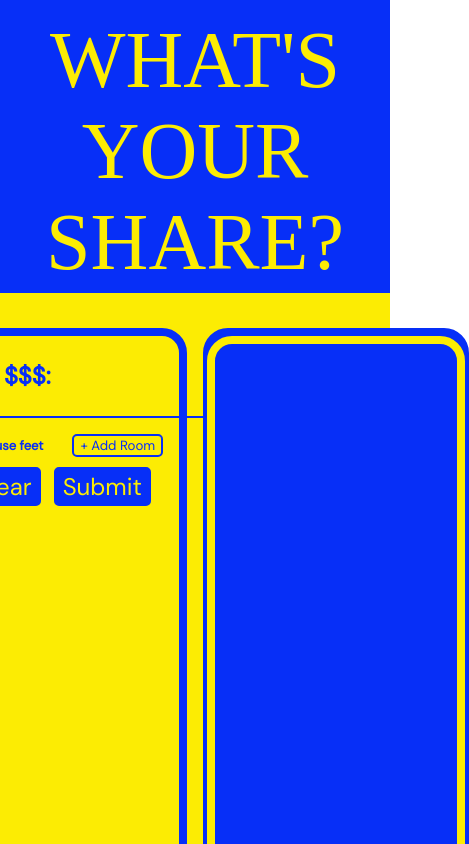
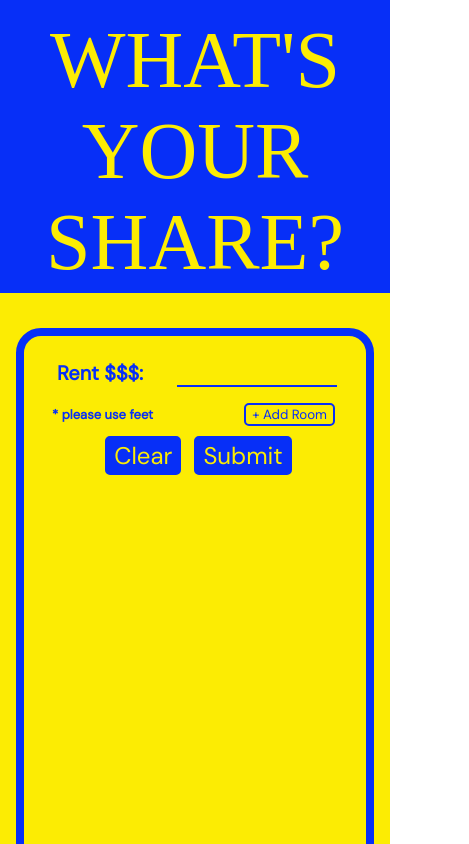
Before and after one commit to bnikom/rent-calculator, a React (Create React App) app: page / in a window 390 px wide. Shown: the top 844 px of the page, 469 px wide, since content can reach past the window. Built offline with nearby package versions, Linux system fonts and the light colour scheme; a web font is replaced by a local one.

Commit message:
fix: add styling for responsive screen sizes

```diff
--- a/src/components/ApartmentSize.scss
+++ b/src/components/ApartmentSize.scss
@@ -5,7 +5,6 @@ form {
   border-radius: 25px;
   border: 8px solid #072ff7;
   min-width: 250px;
-  width: 40vw;
   max-width: 480px;
   min-height: 70vh;
   color: #072ff7;
@@ -14,8 +13,25 @@ form {
   .room {
     border: 1.5px solid #072ff7;
     margin-top: 10px;
-    width: 35vw;
-    max-width: 440px;
+  }
+
+  @media screen and (max-width: 930px) {
+    .room {
+      width: 73vw;
+    }
+
+    form {
+      padding-left: 15px;
+      padding-right: 15px;
+      width: 80vw;
+    }
+  }
+
+  @media screen and (min-width: 930px) {
+    .room {
+      width: 35vw;
+      max-width: 440px;
+    }
   }
 
   .rent {
@@ -39,6 +55,12 @@ form {
       margin: 2px 25px 2px 2px;
     }
 
+    @media screen and (max-width: 930px) {
+      label {
+        font-size: 20px;
+      }
+    }
+
     #closeButton {
       position: relative;
       right: -7px;
@@ -51,6 +73,13 @@ form {
       background: transparent;
       border: none;
       border-bottom: 2px solid #072ff7;
+    }
+
+    @media screen and (max-width: 930px) {
+      input[type="number"],
+      input[type="text"] {
+        width: 40vw;
+      }
     }
 
     button {
@@ -67,6 +96,12 @@ form {
     .room-type {
       text-transform: lowercase;
       font-size: 16px;
+    }
+    @media screen and (max-width: 930px) {
+      .room-type {
+        text-transform: lowercase;
+        font-size: 14px;
+      }
     }
 
     border: none;
@@ -132,16 +167,30 @@ form {
   }
 }
 
+@media screen and (max-width: 930px) {
+  form {
+    flex-direction: column;
+    row-gap: 0;
+    max-width: 100%;
+  }
+}
+
+@media screen and (min-width: 930px) {
+  form {
+    width: 40vw;
+  }
+}
+
 .results {
   display: flex;
   flex-direction: column;
   align-items: center;
-  margin-left: 4vw;
+
   max-height: 700px;
 
   .border-yellow {
     width: 97%;
-    height: 100%;
+    height: 100vh;
     border-radius: 25px;
     border: 8px solid #fcec03;
     text-align: left;
@@ -150,7 +199,7 @@ form {
       display: flex;
       flex-direction: column;
       /* flex-wrap: wrap; */
-      row-gap: 20px;
+      row-gap: 17px;
       .four-buttons,
       .second-buttons {
         display: flex;
@@ -166,6 +215,10 @@ form {
       .four-buttons {
         div:hover {
           transform: translateY(-1px);
+        }
+
+        &:last-of-type {
+          margin-bottom: 2rem;
         }
       }
 
@@ -279,9 +332,9 @@ form {
       width: 14em;
       opacity: 0;
       -webkit-animation: type3 1s steps(40, end);
-      animation: type3 1.3s steps(40, end);
-      -webkit-animation-delay: 4s;
-      animation-delay: 4s;
+      animation: type3 1.5s steps(40, end);
+      -webkit-animation-delay: 4.5s;
+      animation-delay: 4.5s;
       -webkit-animation-fill-mode: forwards;
       animation-fill-mode: forwards;
     }
@@ -295,8 +348,8 @@ form {
       animation:
         type5 2s steps(20, end),
         blink 0.5s step-end infinite alternate;
-      -webkit-animation-delay: 6s;
-      animation-delay: 5s;
+      -webkit-animation-delay: 12.5s;
+      animation-delay: 6.5s;
       -webkit-animation-fill-mode: forwards;
       animation-fill-mode: forwards;
     }
@@ -305,17 +358,45 @@ form {
   border-radius: 25px;
   border: 8px solid #072ff7;
   min-width: 250px;
-  width: 40vw;
-  max-width: 480px;
+  width: 83vw;
+
   min-height: 70vh;
   background: #072ff7;
   color: #fcec03;
   font-weight: bold;
+
+  @media screen and (min-width: 930px) {
+    .border-yellow {
+      max-width: 480px;
+    }
+  }
+}
+
+@media screen and (min-width: 930px) {
+  .results {
+    margin-left: 4vw;
+    width: 40vw;
+  }
 }
 
 section {
   margin-top: 20px;
   display: flex;
+}
+
+@media screen and (max-width: 930px) {
+  section {
+    flex-direction: column;
+    row-gap: 3rem;
+    width: 100%;
+    align-items: center;
+  }
+
+  form {
+    padding-left: 15px;
+    padding-right: 15px;
+    width: 80vw;
+  }
 }
 
 .submit {
```
